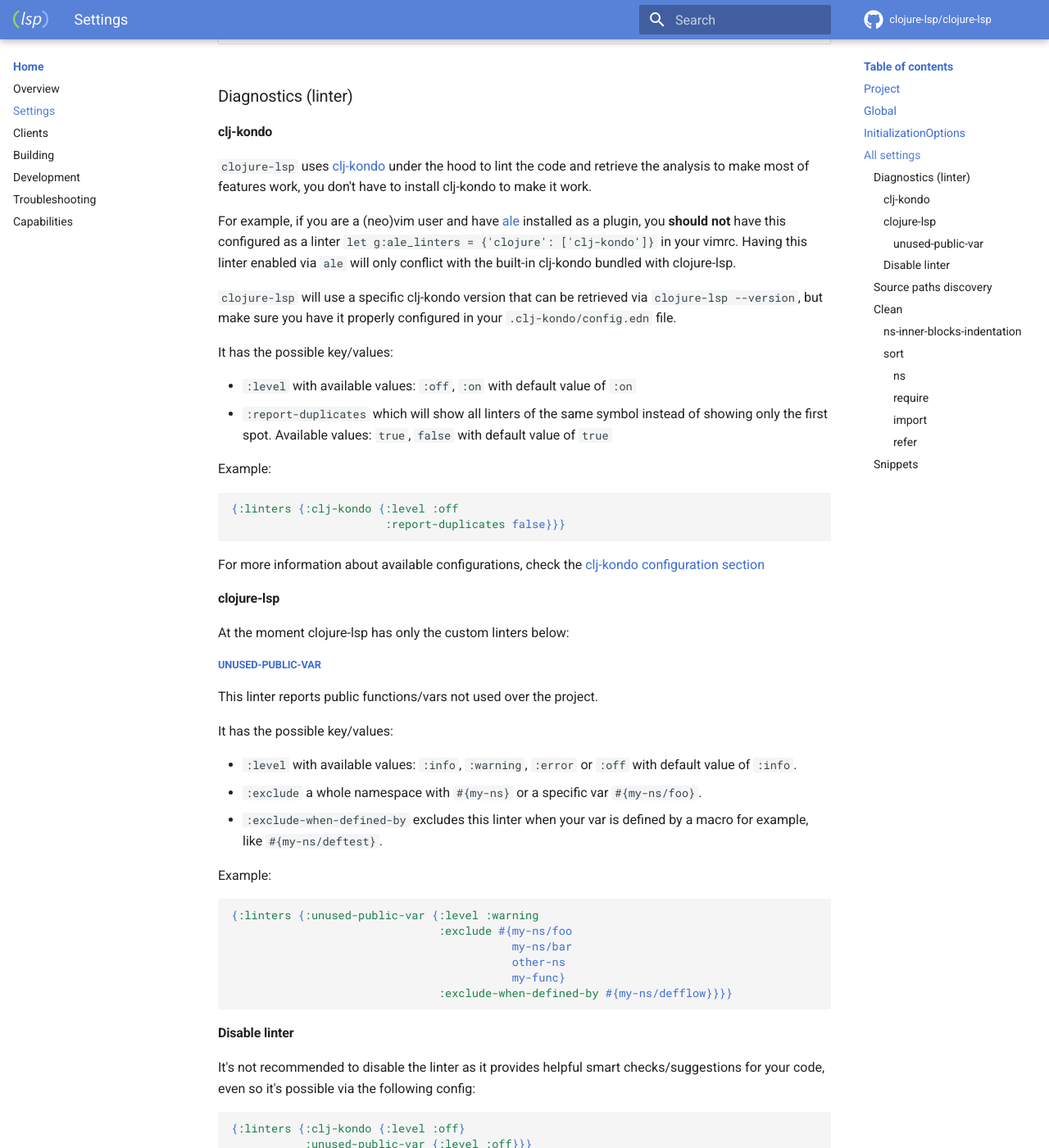
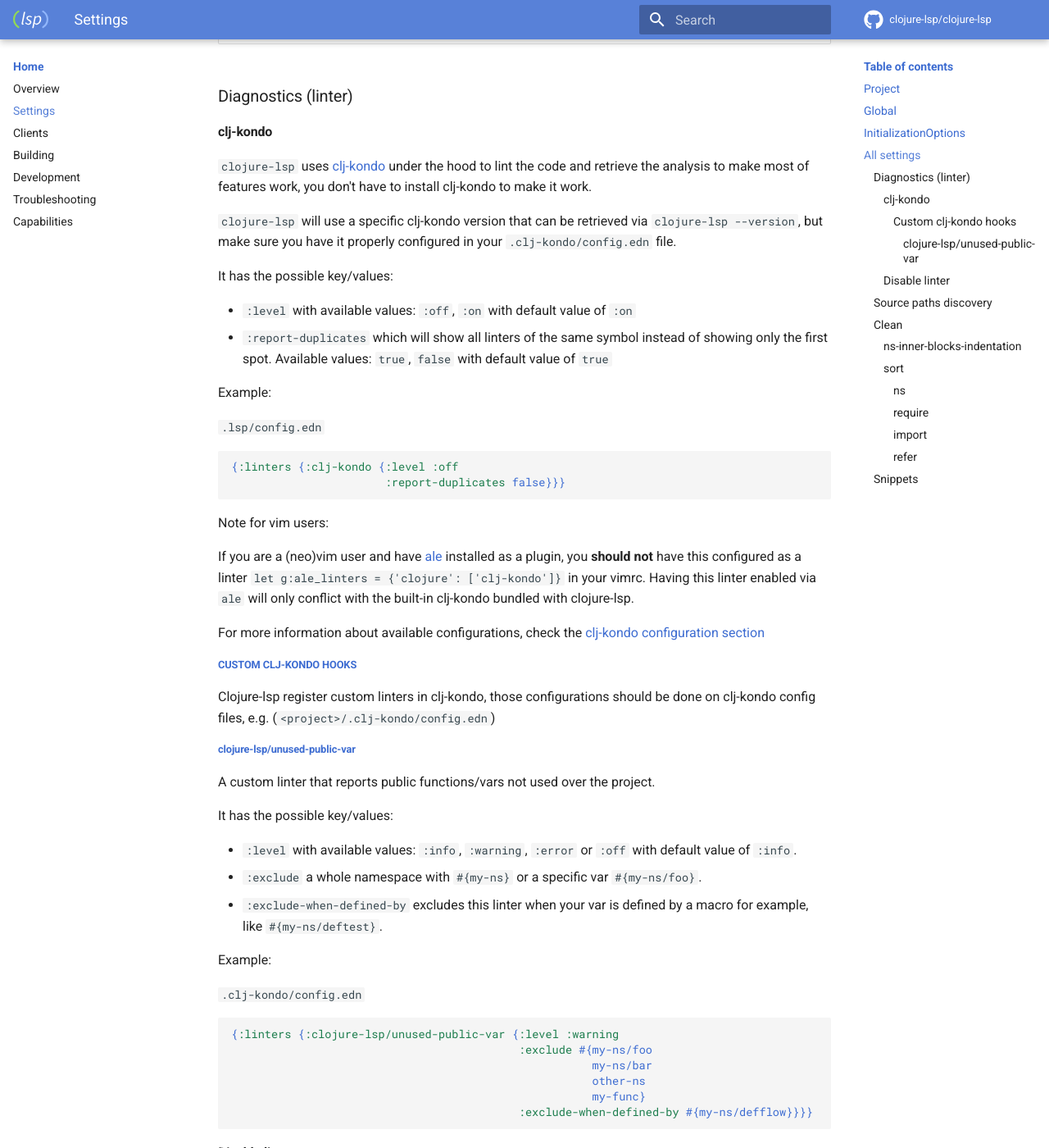
Before and after one commit to clojure-lsp/clojure-lsp, an MkDocs documentation site: the page built from docs/settings.md, in a window 1280 px wide and 1400 px high, scrolled down 2717 px. Shown: the whole window at 82% size. Built offline with MkDocs 1.6.1 and Material for MkDocs 9.7.7, drawn with Linux system fonts in a browser that asks for light colours; comment, search, counter and statistics services are not loaded.

Commit message:
[docs] Fix docs about unused-public-var linter

````diff
--- a/docs/settings.md
+++ b/docs/settings.md
@@ -66,10 +66,6 @@ This is an [example how Emacs `lsp-mode`](https://github.com/emacs-lsp/lsp-mode/
 make most of features work, you don't have to install clj-kondo to
 make it work.
 
-For example, if you are a (neo)vim user and have [ale](https://github.com/dense-analysis/ale) installed as a plugin, you
-**should not** have this configured as a linter `let g:ale_linters = {'clojure': ['clj-kondo']}` in your vimrc. Having this
-linter enabled via `ale` will only conflict with the built-in clj-kondo bundled with clojure-lsp.
-
 `clojure-lsp` will use a specific clj-kondo version that can be retrieved via `clojure-lsp --version`, but make sure you have it
 properly configured in your `.clj-kondo/config.edn` file.
 
@@ -80,21 +76,28 @@ It has the possible key/values:
 
 Example:
 
+`.lsp/config.edn`
 ```clojure
 {:linters {:clj-kondo {:level :off
                        :report-duplicates false}}}
 ```
 
+Note for vim users:
+
+If you are a (neo)vim user and have [ale](https://github.com/dense-analysis/ale) installed as a plugin, you
+**should not** have this configured as a linter `let g:ale_linters = {'clojure': ['clj-kondo']}` in your vimrc. Having this
+linter enabled via `ale` will only conflict with the built-in clj-kondo bundled with clojure-lsp.
+
 For more information about available configurations,
 check the [clj-kondo configuration section](https://github.com/clj-kondo/clj-kondo/blob/master/doc/config.md)
 
-#### clojure-lsp
+##### Custom clj-kondo hooks
 
-At the moment clojure-lsp has only the custom linters below:
+Clojure-lsp register custom linters in clj-kondo, those configurations should be done on clj-kondo config files, e.g. (`<project>/.clj-kondo/config.edn`)
 
-##### unused-public-var
+###### clojure-lsp/unused-public-var
 
-This linter reports public functions/vars not used over the project.
+A custom linter that reports public functions/vars not used over the project.
 
 It has the possible key/values:
 
@@ -104,22 +107,23 @@ It has the possible key/values:
 
 Example:
 
+`.clj-kondo/config.edn`
 ```clojure
-{:linters {:unused-public-var {:level :warning
-                               :exclude #{my-ns/foo
-                                          my-ns/bar
-                                          other-ns
-                                          my-func}
-                               :exclude-when-defined-by #{my-ns/defflow}}}}
+{:linters {:clojure-lsp/unused-public-var {:level :warning
+                                           :exclude #{my-ns/foo
+                                                      my-ns/bar
+                                                      other-ns
+                                                      my-func}
+                                           :exclude-when-defined-by #{my-ns/defflow}}}}
 ```
 
 #### Disable linter
 
 It's not recommended to disable the linter as it provides helpful smart checks/suggestions for your code, even so it's possible via the following config:
 
+`.lsp/config.edn`
 ```clojure
-{:linters {:clj-kondo {:level :off}
-           :unused-public-var {:level :off}}}
+{:linters {:clj-kondo {:level :off}}}
 ```
 
 For information on how to troubleshoot the linter, check the [troubleshooting section](https://clojure-lsp.github.io/clojure-lsp/troubleshooting/)
````
